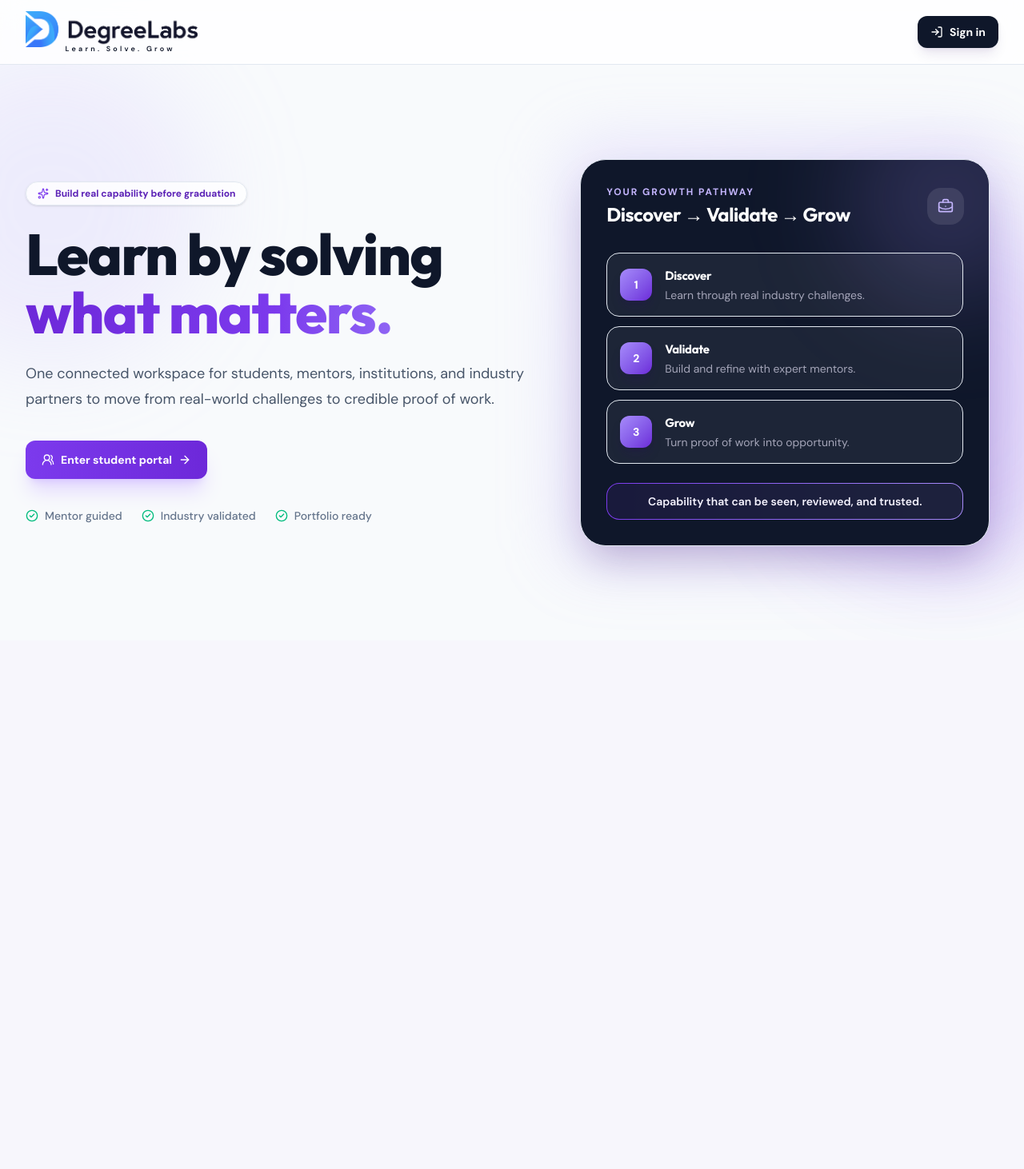
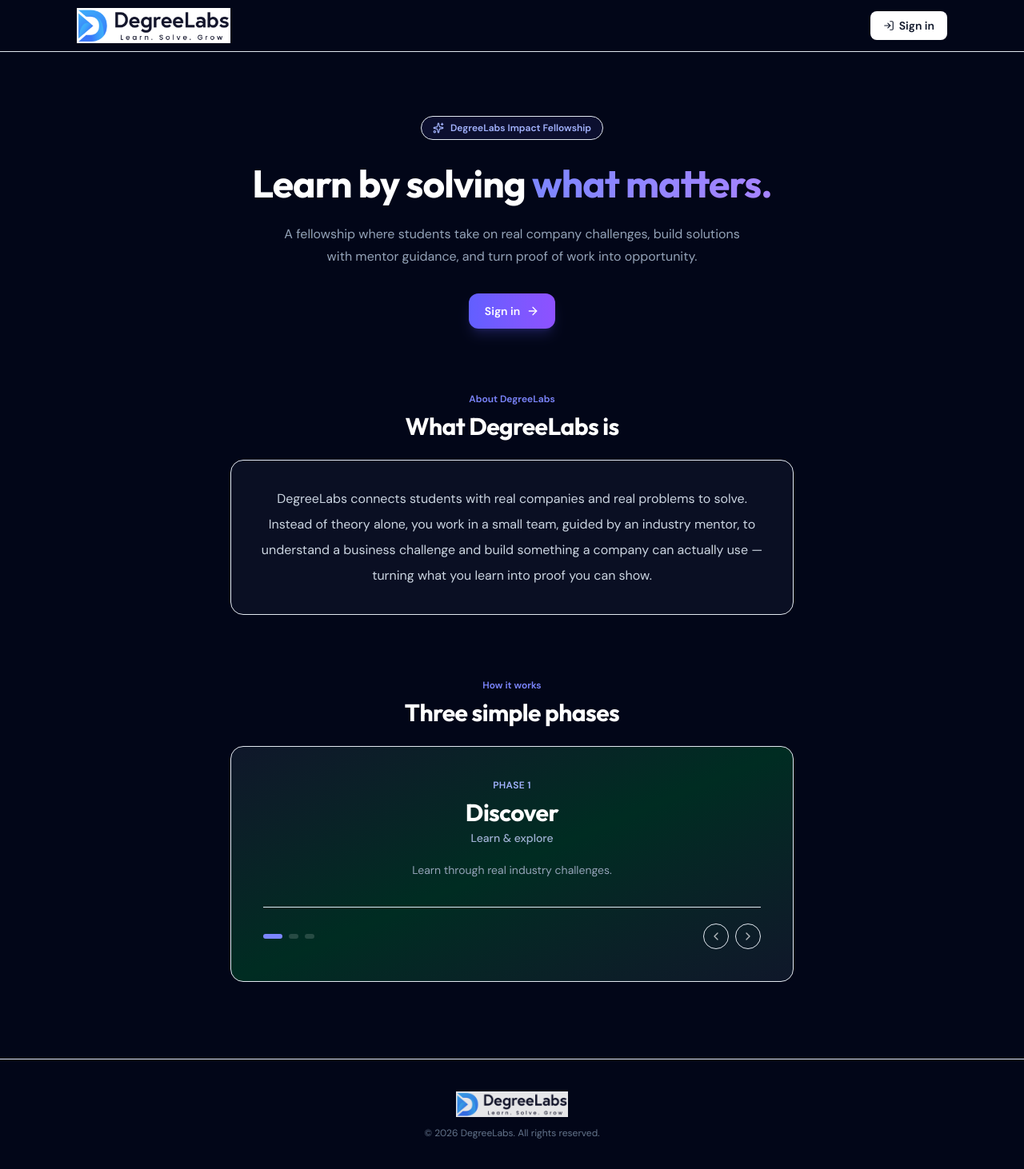
Before and after one commit to Degreelabs-web/degreelabs-dlif-platform, a Next.js app in the folder apps/web/: page / in a window 1280 px wide. Shown: the top 1462 px of the page at 80% size. Before the commit the page ends 801 px from the top, so only its background shows below. Built offline with nearby package versions, Linux system fonts and the light colour scheme.

Commit message:
Updted UI changes in Landing page , and downloaded brand logo from canve and update with old one which is not clear

```diff
--- a/apps/web/app/page.tsx
+++ b/apps/web/app/page.tsx
@@ -1,165 +1,204 @@
+"use client";
+
+import { useEffect, useState } from "react";
+import Image from "next/image";
 import Link from "next/link";
 import {
   ArrowRight,
-  BriefcaseBusiness,
-  CheckCircle2,
+  ChevronLeft,
+  ChevronRight,
   LogIn,
-  ShieldCheck,
   Sparkles,
-  UserRound,
-  UsersRound,
 } from "lucide-react";
-import { DegreeLabsLogo } from "@/components/brand/DegreeLabsLogo";
 
-const journey = [
+const phases = [
   {
-    label: "Discover",
+    label: "Phase 1",
+    title: "Discover",
+    tagline: "Learn & explore",
     description: "Learn through real industry challenges.",
   },
   {
-    label: "Validate",
-    description: "Build and refine with expert mentors.",
+    label: "Phase 2",
+    title: "Validate",
+    tagline: "Build & test",
+    description: "Build and refine your solution with expert mentors.",
   },
   {
-    label: "Grow",
-    description: "Turn proof of work into opportunity.",
+    label: "Phase 3",
+    title: "Grow",
+    tagline: "Deliver & grow",
+    description: "Turn your proof of work into real opportunity.",
   },
 ];
-type PortalRole = "student" | "mentor" | "admin";
 
-const portalRole =
-  (process.env.NEXT_PUBLIC_PORTAL_ROLE || "student") as PortalRole;
-
-const portalConfig = {
-  student: {
-    label: "Enter student portal",
-    icon: UsersRound,
-  },
-  mentor: {
-    label: "Enter mentor portal",
-    icon: UserRound,
-  },
-  admin: {
-    label: "Enter admin portal",
-    icon: ShieldCheck,
-  },
-}[portalRole];
+const AUTO_ADVANCE_MS = 4000;
 
 export default function Home() {
-  const PortalIcon = portalConfig.icon;
+  const [activePhase, setActivePhase] = useState(phases.length - 1);
+
+  const goToPhase = (index: number) => {
+    setActivePhase((index + phases.length) % phases.length);
+  };
+
+  // Auto-advance the carousel; restarts whenever activePhase changes,
+  // so a manual click resets the timer instead of fighting it.
+  useEffect(() => {
+    const timer = setTimeout(() => {
+      setActivePhase((prev) => (prev + 1) % phases.length);
+    }, AUTO_ADVANCE_MS);
+    return () => clearTimeout(timer);
+  }, [activePhase]);
+
+  const phase = phases[activePhase];
 
   return (
-    <main className="relative min-h-screen overflow-hidden bg-slate-50">
-      <div className="pointer-events-none absolute -left-32 top-16 h-96 w-96 rounded-full bg-brand-300/20 blur-3xl" />
-      <div className="pointer-events-none absolute -right-32 top-1/3 h-[28rem] w-[28rem] rounded-full bg-brand-500/15 blur-3xl" />
-
-      <header className="relative z-20 border-b border-white/80 bg-white/80 backdrop-blur-xl">
-        <div className="mx-auto flex h-20 max-w-7xl items-center justify-between px-4 sm:px-6 lg:px-8">
-          <Link href="/" className="flex items-center rounded-xl">
-            <DegreeLabsLogo priority />
+    <main className="min-h-screen bg-slate-950">
+      {/* Header */}
+      <header className="border-b border-slate-800/60 bg-slate-950">
+        <div className="mx-auto flex h-16 max-w-6xl items-center justify-between px-4 sm:px-6 lg:px-8">
+          <Link href="/" className="flex items-center">
+            <Image
+              src="/brand/degreelabs-logo.png"
+              alt="DegreeLabs — Learn. Solve. Grow."
+              width={220}
+              height={64}
+              priority
+              className="h-11 w-auto"
+            />
           </Link>
 
           <Link
             href="/login"
-            className="inline-flex items-center gap-2 rounded-xl bg-slate-900 px-4 py-2.5 text-sm font-bold text-white shadow-lg shadow-violet-950/10 hover:-translate-y-0.5 hover:bg-brand-600"
+            className="inline-flex items-center gap-1.5 rounded-lg bg-white px-4 py-2 text-sm font-semibold text-slate-900 hover:bg-slate-200"
           >
-            <LogIn className="h-4 w-4" />
+            <LogIn className="h-3.5 w-3.5" />
             Sign in
           </Link>
         </div>
       </header>
 
-      <section className="relative z-10 mx-auto grid min-h-[calc(100vh-5rem)] max-w-7xl items-center gap-14 px-4 py-16 sm:px-6 lg:grid-cols-[1.08fr_0.92fr] lg:px-8 lg:py-20">
-        <div>
-          <div className="inline-flex items-center gap-2 rounded-full border border-brand-200 bg-white/80 px-3.5 py-1.5 text-xs font-bold text-brand-700 shadow-sm backdrop-blur">
-            <Sparkles className="h-3.5 w-3.5 text-brand-500" />
-            Build real capability before graduation
+      {/* Hero */}
+      <section className="mx-auto max-w-3xl px-4 pb-20 pt-20 text-center sm:px-6 lg:px-8">
+        <div className="inline-flex items-center gap-2 rounded-full border border-indigo-400/30 bg-indigo-500/10 px-3.5 py-1.5 text-xs font-semibold text-indigo-300">
+          <Sparkles className="h-3.5 w-3.5" />
+          DegreeLabs Impact Fellowship
         </div>
 
-          <h1 className="mt-6 max-w-3xl text-5xl font-extrabold leading-[1.02] tracking-[-0.045em] text-slate-900 sm:text-6xl lg:text-7xl">
-            Learn by solving
-            <span className="block bg-gradient-to-r from-brand-600 via-brand-500 to-brand-400 bg-clip-text text-transparent">
+        <h1 className="mx-auto mt-6 max-w-2xl text-4xl font-bold leading-tight tracking-tight text-white sm:text-5xl">
+          Learn by solving{" "}
+          <span className="bg-gradient-to-r from-indigo-400 to-violet-400 bg-clip-text text-transparent">
             what matters.
           </span>
         </h1>
 
-          <p className="mt-6 max-w-2xl text-base leading-7 text-slate-600 sm:text-lg sm:leading-8">
-            One connected workspace for students, mentors, institutions, and
-            industry partners to move from real-world challenges to credible
-            proof of work.
+        <p className="mx-auto mt-5 max-w-xl text-base leading-7 text-slate-400">
+          A fellowship where students take on real company challenges, build
+          solutions with mentor guidance, and turn proof of work into
+          opportunity.
         </p>
 
-          <div className="mt-9 flex flex-col gap-3 sm:flex-row sm:flex-wrap">
         <Link
           href="/login"
-              className="inline-flex items-center justify-center gap-2 rounded-xl bg-gradient-to-r from-brand-500 to-brand-600 px-5 py-3.5 text-sm font-bold text-white shadow-xl shadow-violet-500/20 hover:-translate-y-0.5"
+          className="mt-8 inline-flex items-center gap-2 rounded-xl bg-gradient-to-r from-indigo-500 to-violet-500 px-5 py-3 text-sm font-semibold text-white shadow-lg shadow-indigo-500/20 hover:-translate-y-0.5"
         >
-              <PortalIcon className="h-4 w-4" />
-              {portalConfig.label}
+          Sign in
           <ArrowRight className="h-4 w-4" />
         </Link>
-          </div>
-          <div className="mt-9 flex flex-wrap gap-x-6 gap-y-3 text-sm font-medium text-slate-500">
-            <span className="inline-flex items-center gap-2">
-              <CheckCircle2 className="h-4 w-4 text-emerald-500" />
-              Mentor guided
-            </span>
-            <span className="inline-flex items-center gap-2">
-              <CheckCircle2 className="h-4 w-4 text-emerald-500" />
-              Industry validated
-            </span>
-            <span className="inline-flex items-center gap-2">
-              <CheckCircle2 className="h-4 w-4 text-emerald-500" />
-              Portfolio ready
-            </span>
-          </div>
-        </div>
+      </section>
 
-        <div className="relative mx-auto w-full max-w-lg">
-          <div className="absolute -inset-5 rounded-[2.25rem] bg-gradient-to-br from-brand-300/30 to-brand-600/20 blur-2xl" />
-          <div className="relative overflow-hidden rounded-[2rem] border border-white/10 bg-slate-900 p-6 shadow-2xl shadow-violet-950/25 sm:p-8">
-            <div className="absolute -right-20 -top-20 h-64 w-64 rounded-full bg-brand-400/20 blur-3xl" />
-            <div className="relative flex items-center justify-between">
-              <div>
-                <p className="text-xs font-bold uppercase tracking-[0.16em] text-brand-300">
-                  Your growth pathway
+      {/* About */}
+      <section className="mx-auto max-w-3xl px-4 pb-20 text-center sm:px-6 lg:px-8">
+        <p className="text-xs font-semibold text-indigo-400">
+          About DegreeLabs
         </p>
-                <h2 className="mt-1 text-2xl font-bold text-white">
-                  Discover → Validate → Grow
+        <h2 className="mt-2 text-2xl font-bold text-white sm:text-3xl">
+          What DegreeLabs is
         </h2>
-              </div>
-              <div className="flex h-11 w-11 items-center justify-center rounded-2xl bg-white/10 text-brand-300 ring-1 ring-white/10">
-                <BriefcaseBusiness className="h-5 w-5" />
-              </div>
-            </div>
 
-            <div className="relative mt-8 space-y-3">
-              {journey.map((stage, index) => (
-                <div
-                  key={stage.label}
-                  className="group flex items-center gap-4 rounded-2xl border border-white/10 bg-white/[0.06] p-4 hover:-translate-y-0.5 hover:bg-white/[0.1]"
-                >
-                  <div className="flex h-10 w-10 shrink-0 items-center justify-center rounded-xl bg-gradient-to-br from-brand-400 to-brand-600 text-sm font-extrabold text-white shadow-lg shadow-violet-950/20">
-                    {index + 1}
-                  </div>
-                  <div>
-                    <h3 className="font-bold text-white">{stage.label}</h3>
-                    <p className="mt-0.5 text-sm text-violet-100/65">
-                      {stage.description}
+        <div className="mt-6 rounded-2xl border border-slate-800 bg-slate-900/60 p-6 sm:p-8">
+          <p className="text-sm leading-7 text-slate-300 sm:text-base sm:leading-8">
+            DegreeLabs connects students with real companies and real
+            problems to solve. Instead of theory alone, you work in a small
+            team, guided by an industry mentor, to understand a business
+            challenge and build something a company can actually use —
+            turning what you learn into proof you can show.
           </p>
         </div>
-                </div>
+      </section>
+
+      {/* How it works */}
+      <section className="mx-auto max-w-3xl px-4 pb-24 text-center sm:px-6 lg:px-8">
+        <p className="text-xs font-semibold text-indigo-400">How it works</p>
+        <h2 className="mt-2 text-2xl font-bold text-white sm:text-3xl">
+          Three simple phases
+        </h2>
+
+        <div className="relative mt-6 overflow-hidden rounded-2xl border border-slate-800 bg-gradient-to-br from-slate-900 via-emerald-950 to-slate-900 p-8 sm:p-10">
+          <p className="text-xs font-semibold uppercase tracking-wide text-indigo-300">
+            {phase.label}
+          </p>
+          <h3 className="mt-2 text-2xl font-bold text-white sm:text-3xl">
+            {phase.title}
+          </h3>
+          <p className="mt-1 text-sm font-medium text-indigo-200/80">
+            {phase.tagline}
+          </p>
+          <p className="mx-auto mt-4 max-w-md text-sm leading-7 text-slate-400">
+            {phase.description}
+          </p>
+
+          <div className="mt-8 flex items-center justify-between border-t border-white/10 pt-5">
+            <div className="flex gap-2">
+              {phases.map((p, index) => (
+                <button
+                  key={p.title}
+                  onClick={() => goToPhase(index)}
+                  aria-label={`Go to ${p.title}`}
+                  aria-current={index === activePhase}
+                  className={`h-1.5 rounded-full transition-all ${index === activePhase
+                    ? "w-6 bg-indigo-400"
+                    : "w-3 bg-white/15 hover:bg-white/25"
+                    }`}
+                />
               ))}
             </div>
 
-            <div className="relative mt-6 rounded-2xl bg-gradient-to-r from-brand-500 to-brand-400 p-[1px]">
-              <div className="rounded-[15px] bg-slate-900/90 px-4 py-3 text-center text-sm font-semibold text-violet-50">
-                Capability that can be seen, reviewed, and trusted.
-              </div>
+            <div className="flex gap-2">
+              <button
+                onClick={() => goToPhase(activePhase - 1)}
+                aria-label="Previous phase"
+                className="flex h-8 w-8 items-center justify-center rounded-full border border-white/15 text-white/70 hover:bg-white/10 hover:text-white"
+              >
+                <ChevronLeft className="h-4 w-4" />
+              </button>
+              <button
+                onClick={() => goToPhase(activePhase + 1)}
+                aria-label="Next phase"
+                className="flex h-8 w-8 items-center justify-center rounded-full border border-white/15 text-white/70 hover:bg-white/10 hover:text-white"
+              >
+                <ChevronRight className="h-4 w-4" />
+              </button>
             </div>
           </div>
         </div>
       </section>
+
+      {/* Footer */}
+      <footer className="border-t border-slate-800/60 bg-slate-950 py-10">
+        <div className="mx-auto flex max-w-6xl flex-col items-center gap-3 px-4 sm:px-6 lg:px-8">
+          <Image
+            src="/brand/degreelabs-logo.png"
+            alt="DegreeLabs — Learn. Solve. Grow."
+            width={150}
+            height={38}
+            className="h-8 w-auto opacity-90"
+          />
+          <p className="text-xs text-slate-500">
+            © 2026 DegreeLabs. All rights reserved.
+          </p>
+        </div>
+      </footer>
     </main>
   );
 }
```
Also changed, not shown: apps/web/public/brand/degreelabs-logo.png (added). Lines whose indentation alone changed are shown as unchanged.
